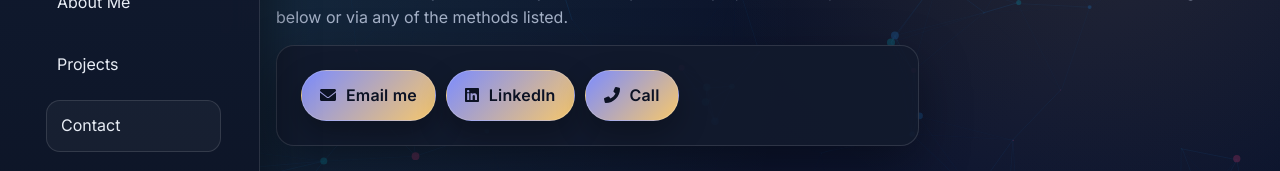
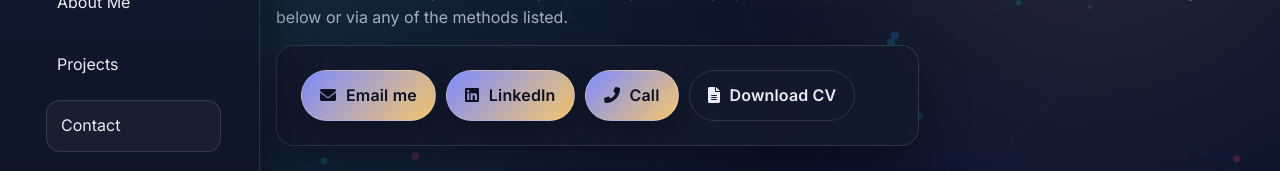
Before and after one commit to 23795824/Xari-Mouchtouris-Portfolio-, a website: page contact.html in a window 1280 px wide. Shown: the part 167-338 px from the top of the page. Drawn offline with nearby package versions, Linux system fonts and the light colour scheme.

Commit message:
Add CV to contact.html

```diff
--- a/contact.html
+++ b/contact.html
@@ -78,6 +78,9 @@
               <a class="btn" href="tel:0724819791">
                 <i class="fas fa-phone-alt"></i> Call
               </a>
+              <a class="btn btn-secondary" href="downloads/CV of Xari Mouchtouris.pdf">
+                <i class="fas fa-file-alt"></i> Download CV
+              </a>
             </div>
           </div>
         </div>
```
